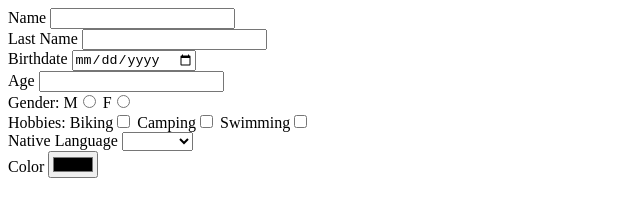
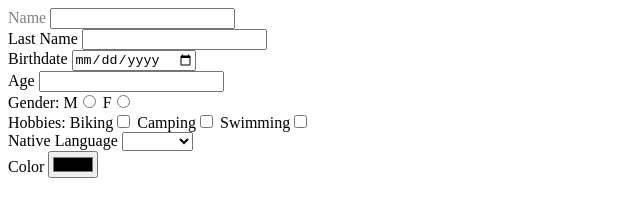
Before and after one commit to aneudy2000/lecuelita, a plain HTML site: page form/form.html in a window 1280 px wide. Shown: the full height of the page, 0-640 px from the left. Drawn offline with Linux system fonts and the light colour scheme.

Commit message:
add color to text

```diff
--- a/form/form.html
+++ b/form/form.html
@@ -4,7 +4,7 @@
 </head>
 <body>
     <div>
-        <label>Name</label>
+        <label style="color:gray">Name</label>
         <input type="text" name="name">
     </div>
     <div>
@@ -42,6 +42,5 @@
         <label>Color</label>
         <input type="color" name="color">
     </div>
-
 </body>
 </html>
```
